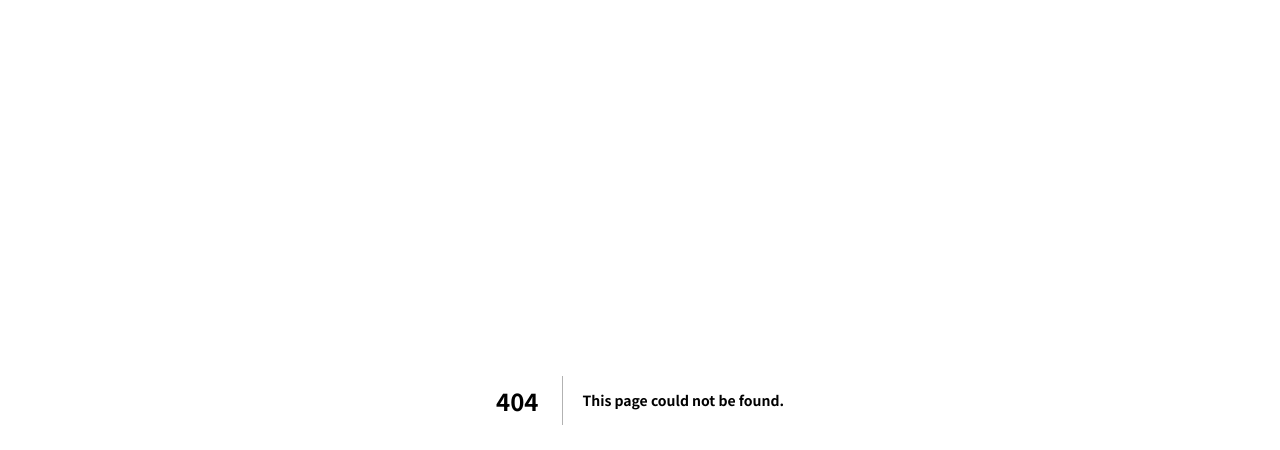
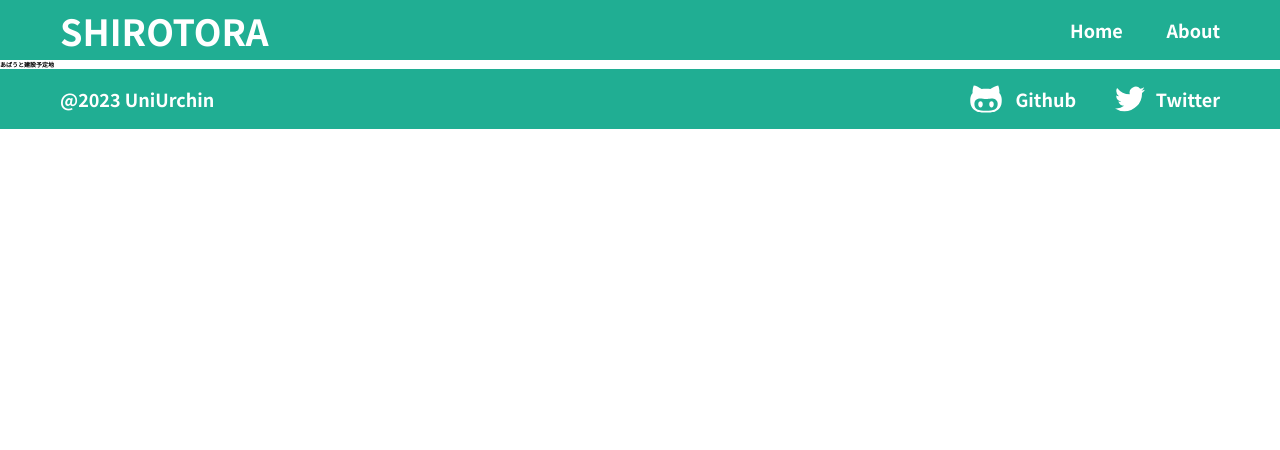
Before and after one commit to tosuri13/shirotora, a Next.js app: page /about in a window 1280 px wide. Before the commit this address had no page. Shown: the top 450 px of the page. Built offline with nearby package versions, Linux system fonts and the light colour scheme.

Commit message:
:recycle: Linkを追加して仮aboutページを追加

```diff
--- a/components/Header/index.tsx
+++ b/components/Header/index.tsx
@@ -1,3 +1,4 @@
+import NextLink from "next/link";
 import styles from "./Header.module.css";
 
 export default function Header(props) {
@@ -5,8 +6,12 @@ export default function Header(props) {
     <div className={styles.header}>
       <h1>SHIROTORA</h1>
       <div className={styles.menu}>
-        <a>Home</a>
-        <a>About</a>
+        <NextLink href="/" legacyBehavior>
+          <a>Home</a>
+        </NextLink>
+        <NextLink href="/about" legacyBehavior>
+          <a>About</a>
+        </NextLink>
       </div>
     </div>
   );
--- a/pages/_app.tsx
+++ b/pages/_app.tsx
@@ -1,5 +1,14 @@
+import NextHead from "next/head";
 import "../styles/global.css";
 
 export default function App({ Component, pageProps }) {
-  return <Component {...pageProps} />;
+  return (
+    <>
+      <NextHead>
+        <title>Shitotora</title>
+        <meta name="viewport" content="width=device-width" />
+      </NextHead>
+      <Component {...pageProps} />
+    </>
+  );
 }
--- /dev/null
+++ b/pages/about.tsx
@@ -0,0 +1,15 @@
+import { NextPage } from "next";
+import Header from "../components/Header";
+import Footer from "../components/Footer";
+
+const IndexPage: NextPage = () => {
+  return (
+    <div>
+      <Header />
+      <div>あばうと建設予定地</div>
+      <Footer />
+    </div>
+  );
+};
+
+export default IndexPage;
```
